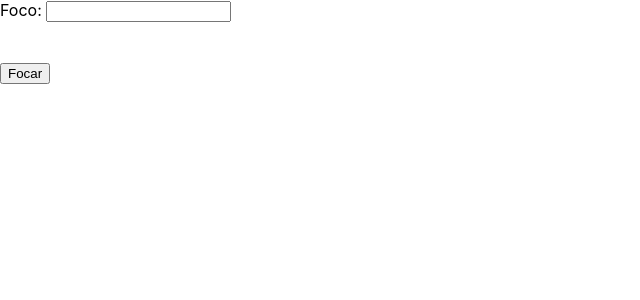
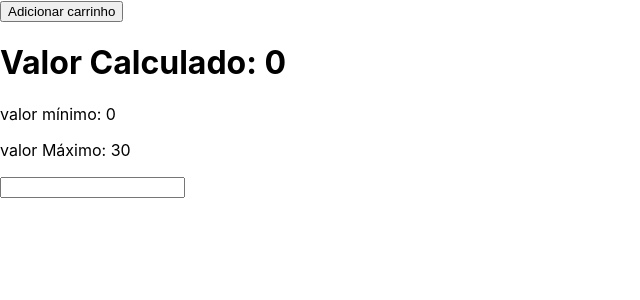
Before and after one commit to MarcosLopes-Dev/react-advanced, a React (Create React App) app: page / in a window 1280 px wide. Shown: the top 300 px of the page, without its empty margins (0-640 px from the left). Built offline with nearby package versions, Linux system fonts and the light colour scheme.

Commit message:
DumbComponents
Criando um componente desacoplado do sistema.

```diff
--- a/src/App.js
+++ b/src/App.js
@@ -1,19 +1,39 @@
-import React, { useRef } from 'react'
+import React, { useState } from 'react'
+import Button from './components/button'
+import Calc from './components/calc'
 
 function App () {
-  const inputRef = useRef()
+
+  const[value, setValue] = useState(0)
+  const[min, setMin] = useState(0)
+  const[max, setMax] = useState(30)
 
   const handleClick = () => {
-    inputRef.current.focus()
-    console.log('inputRef.current', inputRef.current)
+    setMin(10)
+  }
+
+  const handleCalc = ({ target }) => {
+    const value = target.value
+    setValue( min + max + value )
   }
 
   return(
     <>
-      Foco: <input ref={inputRef}/>
-      <br /><br /><br />
-      <button onClick = {handleClick}>Focar</button>
+      <div>
+        <Button onClick={handleClick}>
+          Adicionar carrinho
+        </Button>
+      </div>
+      <div>
+        <h1>Valor Calculado: {value}</h1>
+        <Calc
+        min={min}
+        max={max}
+        onChange={handleCalc}
+        />
+      </div>
     </>
   )
+
 }
 export default App
--- /dev/null
+++ b/src/components/button/index.js
@@ -0,0 +1,13 @@
+import React from "react"
+import PropTypes from 'prop-types'
+
+function Button(props){
+    const {children, onClick} = props
+
+    return(
+        <button onClick={onClick}>{children}</button>
+    )
+}
+Button.propTypes = { onClick: PropTypes.func.isRequired }
+
+export default Button
--- /dev/null
+++ b/src/components/calc/index.js
@@ -0,0 +1,22 @@
+import React from "react";
+import PropType from 'prop-types'
+
+function Calc(props) {
+    const {min, max, onChange} = props
+
+    return(
+        <div>
+            <p>valor mínimo: {min}</p>
+            <p>valor Máximo: {max}</p>
+            <input type="text" onChange={onChange}/>
+        </div>
+    )
+}
+
+Calc.propTypes = {
+    min: PropType.number.isRequired,
+    max: PropType.number.isRequired,
+    onChange: PropType.func.isRequired
+}
+
+export default Calc
```
